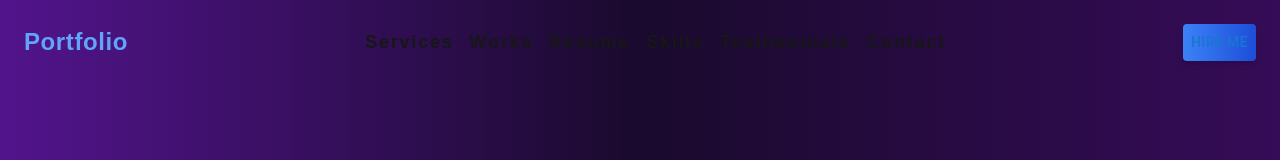
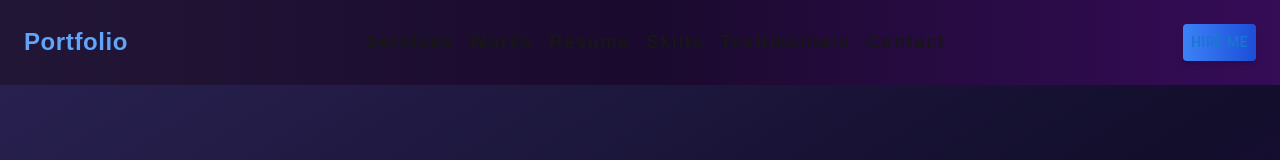
Before and after one commit to TahmidMuntaser/Personal_Portfolio_Web, a Next.js app in the folder myproject/: page /sample in a window 1280 px wide. Shown: the top 160 px of the page. Built offline with nearby package versions, Linux system fonts and the light colour scheme.

Commit message:
bg color fixed

```diff
--- a/myproject/src/app/sample/components/ui/Hero.jsx
+++ b/myproject/src/app/sample/components/ui/Hero.jsx
@@ -22,9 +22,8 @@ const AnimatedText = ({ text, showCursor = true, initialDelay = 0, letterDelay =
 
 const Hero = () => {
   return (
-    <section
-      className="flex flex-col md:flex-row items-center justify-between min-h-screen px-14 bg-gradient-to-r from-[#52148c] via-[#1a0a2e] to-[#350c57] text-white"
-    >
+    <section className="flex flex-col md:flex-row items-center justify-between min-h-screen px-14 bg-gradient-to-br from-[#282150] via-[#120e2b] to-[#390868] text-white">
+
       {/* Left Section */}
       <div className="max-w-2xl bg-black/60 p-10 rounded-lg">
 
--- a/myproject/src/app/sample/components/ui/Navbar.jsx
+++ b/myproject/src/app/sample/components/ui/Navbar.jsx
@@ -23,7 +23,7 @@ const Navbar = () => {
       className={`z-50 flex items-center justify-between transition-all duration-300 p-6 ${
         scrolled
           ? 'fixed top-0 left-0 right-0 p-6 bg-[#0c0c0c] shadow-md animate-jump'
-          : 'relative p-6 bg-gradient-to-r from-[#52148c] via-[#1a0a2e] to-[#350c57]'
+          : 'relative p-6 bg-gradient-to-r from-[#221636] via-[#1a0a2e] to-[#350c57]'
       }`}
     >
       <div className="flex items-center">
```
